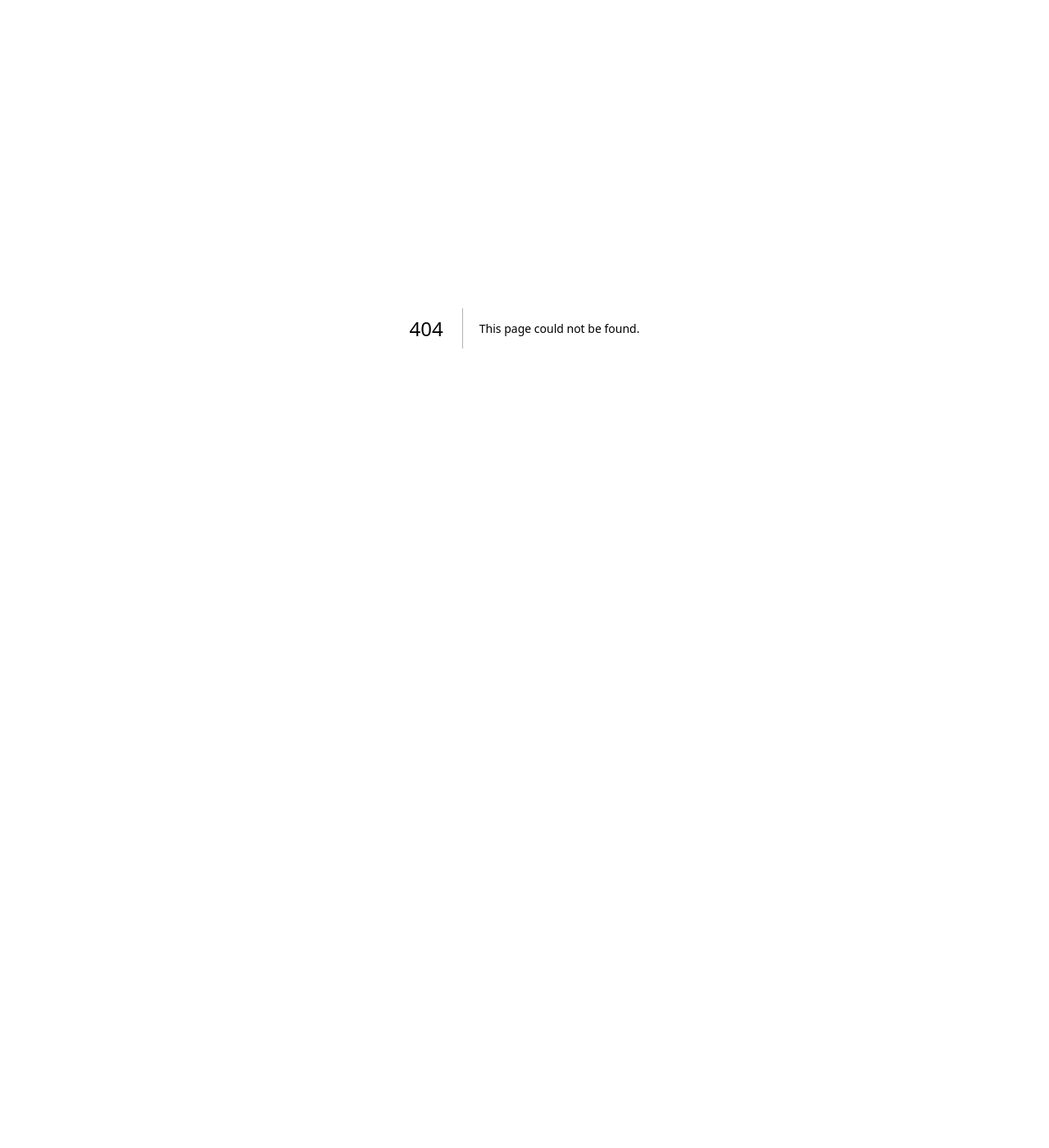
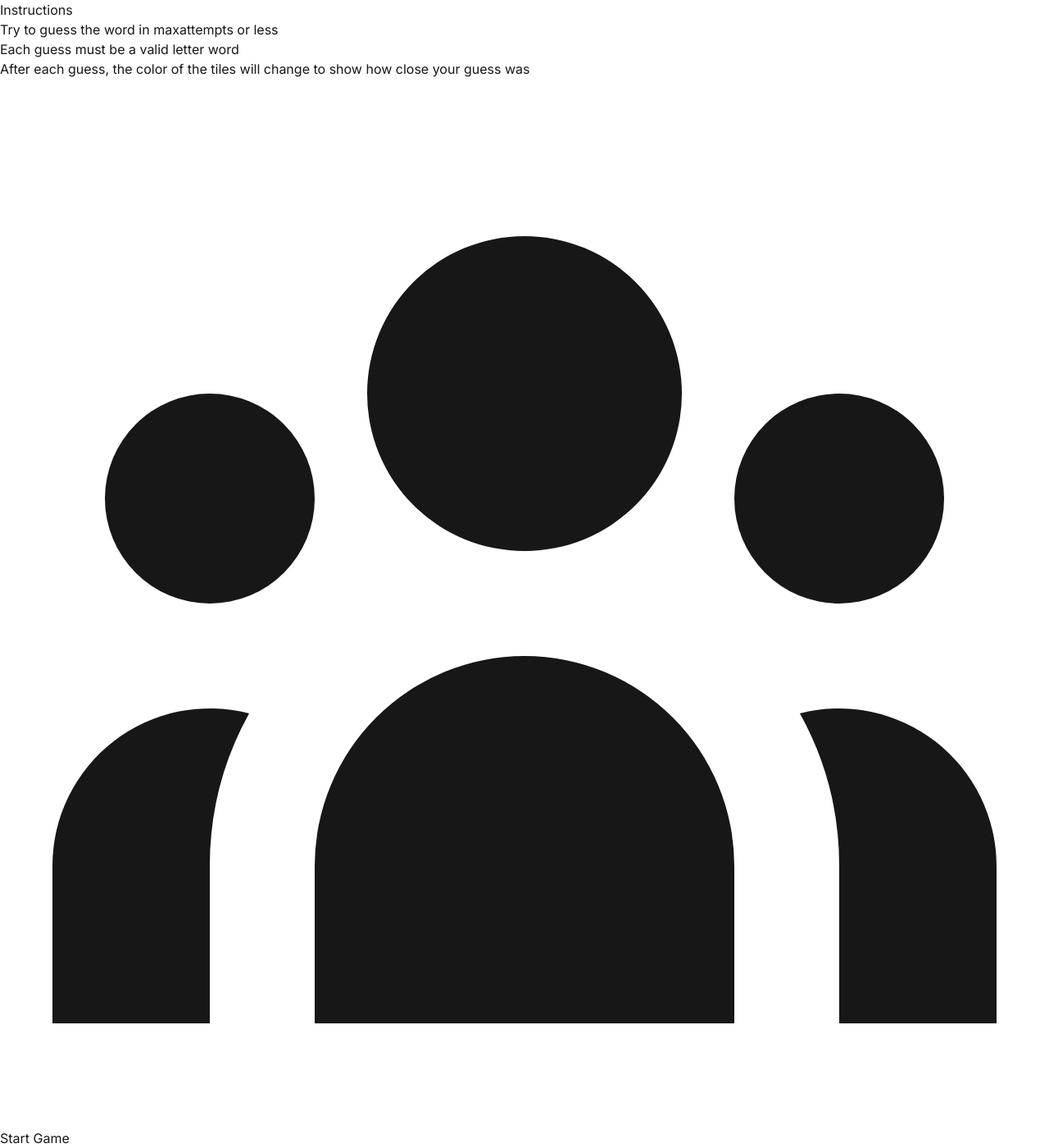
Before and after one commit to bytup/WordWise, a Next.js app: page /instruction in a window 1280 px wide. Before the commit this address had no page. Shown: the whole page at 82% size. Before the commit the page ends 800 px from the top, so only its background shows below. Built offline with nearby package versions, Linux system fonts and the light colour scheme.

Commit message:
add new feature

```diff
--- a/src/app/game/page.tsx
+++ b/src/app/game/page.tsx
@@ -24,6 +24,8 @@ export default function GamePage() {
     }
     return DEFAULT_SETTINGS;
   });
+
+
   const [resetKey, setResetKey] = useState(0);
   const [showSettings, setShowSettings] = useState(false);
 
--- /dev/null
+++ b/src/app/instruction/page.tsx
@@ -0,0 +1,38 @@
+"use client";
+
+import Link from 'next/link';
+
+export default function InstructionPage() {
+
+    return(
+       <div>
+
+
+         <h2 className="text-xl font-semibold mb-4 text-blue-800"> Instructions </h2>
+         <ul className="list-disc list-inside space-y-2">
+           <li>Try to guess the word in  maxattempts or less</li>
+           <li>Each guess must be a valid letter word</li>
+           <li>After each guess, the color of the tiles will change to show how close your guess was</li>
+         </ul>
+         <div>
+
+         <div className="mt-6">
+
+                <Link href="/game">
+                <svg xmlns="http://www.w3.org/2000/svg" className="h-5 w-5" viewBox="0 0 20 20" fill="currentColor">
+                <path d="M13 6a3 3 0 11-6 0 3 3 0 016 0zM18 8a2 2 0 11-4 0 2 2 0 014 0zM14 15a4 4 0 00-8 0v3h8v-3zM6 8a2 2 0 11-4 0 2 2 0 014 0zM16 18v-3a5.972 5.972 0 00-.75-2.906A3.005 3.005 0 0119 15v3h-3zM4.75 12.094A5.973 5.973 0 004 15v3H1v-3a3 3 0 013.75-2.906z" />
+                </svg>
+                    <button
+                        className="px-6 py-2 bg-green-600 text-white text-lg rounded hover:bg-green-700 transition"
+                        aria-label="Start the game"
+                    >
+                        Start Game
+                    </button>
+                </Link>
+            </div>
+
+        </div>
+
+       </div>
+    );
+}
--- a/src/app/page.tsx
+++ b/src/app/page.tsx
@@ -44,7 +44,7 @@ export default function Home() {
                 {session ? "Go to Dashboard" : "Start Learning Free"}
               </button>
               <Link
-                href="/game"
+                href="/instruction"
                 className="bg-gradient-to-r from-emerald-400 to-teal-400 text-white px-6 md:px-8 py-3 rounded-full text-base md:text-lg font-medium hover:from-emerald-500 hover:to-teal-500 transition-all shadow-lg flex items-center justify-center gap-2 w-full sm:w-auto"
               >
                 <svg xmlns="http://www.w3.org/2000/svg" className="h-5 w-5" viewBox="0 0 20 20" fill="currentColor">
```
